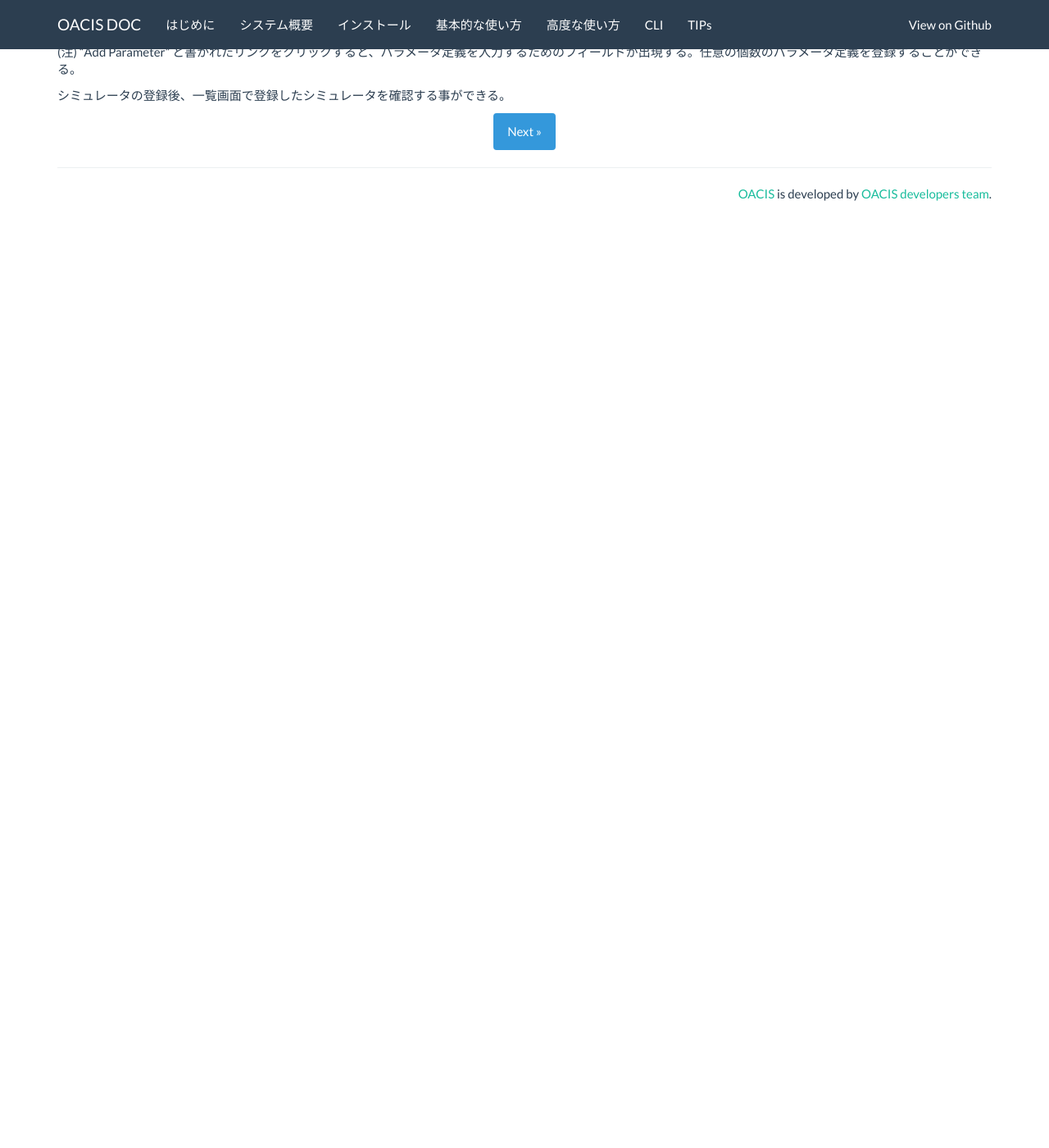
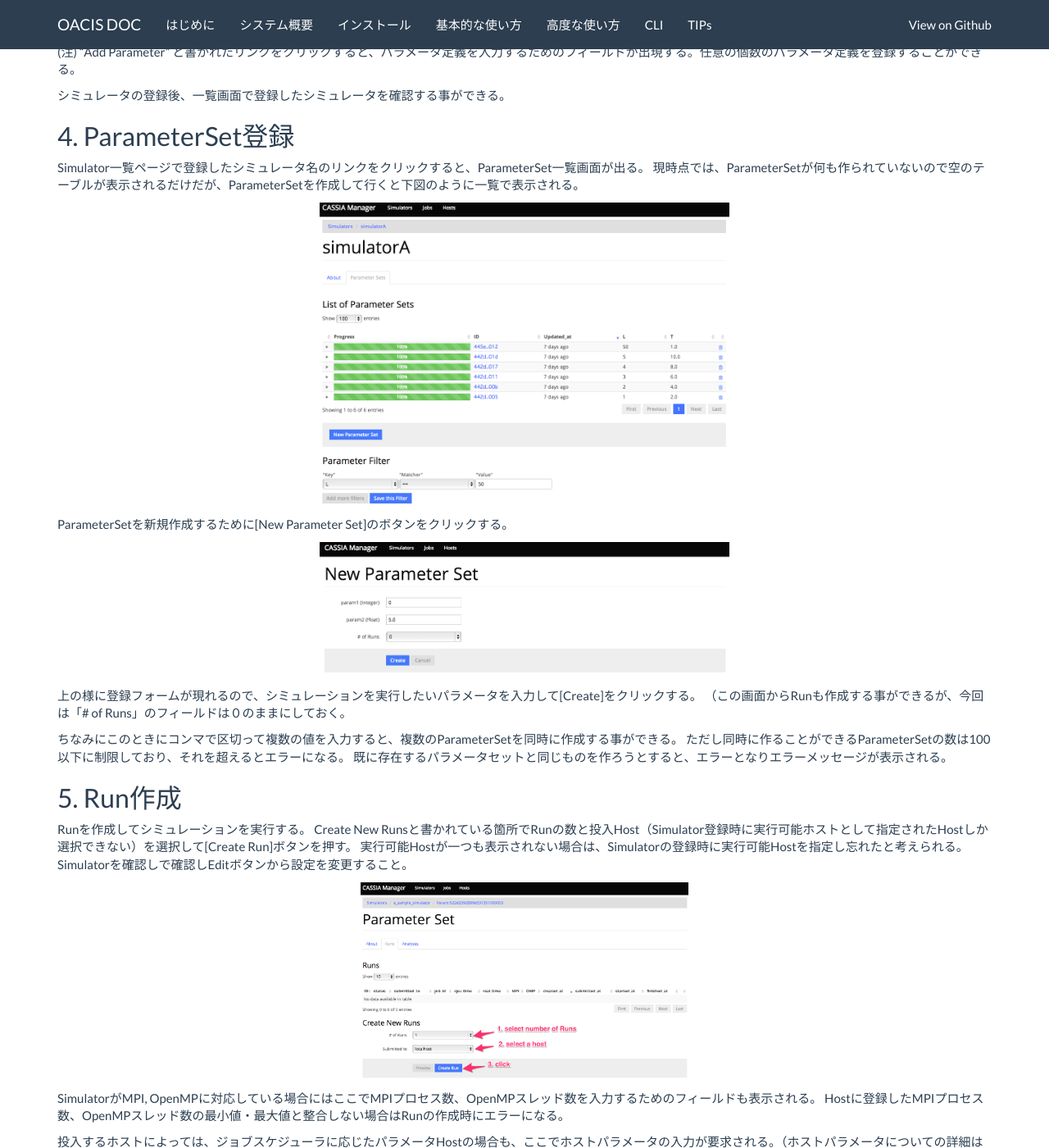
Before and after one commit to crest-cassia/oacis, a Jekyll site: the page built from ja/basic_usage.md, in a window 1280 px wide and 1400 px high, scrolled down 3379 px. Shown: the whole window at 82% size. Built offline with Jekyll 4.4.1, drawn with Linux system fonts in a browser that asks for light colours; nearby versions of some CDN libraries; before the commit the page ends 3627 px from its top, so only the background shows below that; some of the changed text lies outside the part shown.

Commit message:
revised basic_usage

````diff
--- a/ja/basic_usage.md
+++ b/ja/basic_usage.md
@@ -26,9 +26,9 @@ next_page: advanced_usage
 このチュートリアルでは、２つの浮動小数点型のパラメータ"p1", "p2"を持つとする。
 このシミュレータは以下の様にパラメータと乱数の種を引数で受け取り実行できるように、各実行ホストで事前にビルドをしておく。
 
-```
+{% highlight sh %}
 ~/path/to/simulator.out {p1} {p2} {seed}
-```
+{% endhighlight %}
 
 本チュートリアルでは、説明のために実際のシミュレーションコマンドの代わりにechoコマンドをシミュレーターとして登録する。
 
@@ -143,3 +143,63 @@ Simulator一覧ページ(/simulators)で[New Simulator]ボタンをクリック
 (注) "Add Parameter" と書かれたリンクをクリックすると、パラメータ定義を入力するためのフィールドが出現する。任意の個数のパラメータ定義を登録することができる。
 
 シミュレータの登録後、一覧画面で登録したシミュレータを確認する事ができる。
+
+## 4. ParameterSet登録
+
+Simulator一覧ページで登録したシミュレータ名のリンクをクリックすると、ParameterSet一覧画面が出る。
+現時点では、ParameterSetが何も作られていないので空のテーブルが表示されるだけだが、ParameterSetを作成して行くと下図のように一覧で表示される。
+
+![PS一覧]({{ site.baseurl }}/images/parameter_sets.png){:width="500px"}
+
+ParameterSetを新規作成するために[New Parameter Set]のボタンをクリックする。
+
+![PS登録]({{ site.baseurl }}/images/new_parameter_set.png){:width="500px"}
+
+上の様に登録フォームが現れるので、シミュレーションを実行したいパラメータを入力して[Create]をクリックする。
+（この画面からRunも作成する事ができるが、今回は「# of Runs」のフィールドは０のままにしておく。
+
+ちなみにこのときにコンマで区切って複数の値を入力すると、複数のParameterSetを同時に作成する事ができる。
+ただし同時に作ることができるParameterSetの数は100以下に制限しており、それを超えるとエラーになる。
+既に存在するパラメータセットと同じものを作ろうとすると、エラーとなりエラーメッセージが表示される。
+
+## 5. Run作成
+
+Runを作成してシミュレーションを実行する。
+Create New Runsと書かれている箇所でRunの数と投入Host（Simulator登録時に実行可能ホストとして指定されたHostしか選択できない）を選択して[Create Run]ボタンを押す。
+実行可能Hostが一つも表示されない場合は、Simulatorの登録時に実行可能Hostを指定し忘れたと考えられる。
+Simulatorを確認しで確認しEditボタンから設定を変更すること。
+
+![Run登録]({{ site.baseurl }}/images/new_run.png){:width="400px"}
+
+SimulatorがMPI, OpenMPに対応している場合にはここでMPIプロセス数、OpenMPスレッド数を入力するためのフィールドも表示される。
+Hostに登録したMPIプロセス数、OpenMPスレッド数の最小値・最大値と整合しない場合はRunの作成時にエラーになる。
+
+投入するホストによっては、ジョブスケジューラに応じたパラメータHostの場合も、ここでホストパラメータの入力が要求される。（ホストパラメータについての詳細は次章）
+
+また[Preview]ボタンをクリックすると、実際に投入されるジョブスクリプトをプレビューできる。
+ジョブがうまく実行できない場合はこちらを確認すると良い。
+
+Runを作成するとバックグラウンドでリモートホストにジョブが投入される。
+ただしHostで指定された max_num_jobs がジョブの上限数で、それ以上のジョブは投入されない。実行中のジョブが完了し次第、順次ジョブが投入される。
+
+## 6. 実行中のジョブの確認
+
+ナビゲーションバーの[Jobs]をクリックすると、実行中(running)、スケジューラに投入済み(submitted)、実行待ち（created）のジョブ一覧を確認できる。
+この情報はバックグラウンドプロセスが１分ごとにリモートホストをポーリングして取得しているのでタイムラグがある場合がある。
+[Update]ボタンをクリックすると最新の情報に更新される。
+
+![Job確認]({{ site.baseurl }}/images/jobs.png){:width="400px"}
+
+## 7. 結果の確認
+
+ジョブの実行が完了すると自動的に結果がサーバー内のデータベースに取り込まれる。
+Runの作成時のページに移動するとRunの一覧が表示され、そのRunのステータスが *finished* になっている事が確認できる。
+(実行に失敗した場合、 *failed* というステータスになる。その際も結果のファイルはデータベースに格納されるので、そこからエラーの発生原因を調査できる。）
+
+各RunをクリックするとRunの結果のファイルをブラウザから確認できる。
+カレントディレクトリ直下に作成されたファイルは、ブラウザが対応していれば直接参照できる。
+（シミュレータによって作成されたディレクトリやその中身については、Download Archiveボタンをクリックしダウンロードできる。）
+Aboutタブをクリックすると、実行日時・CPU時間などの詳細な情報を取得できる。
+データが格納されたパスも表示されるため、ブラウザ経由だけではなく直接そのパスから結果を取得する事もできる。
+
+![Run確認]({{ site.baseurl }}/images/show_run.png){:width="400px"}
````
